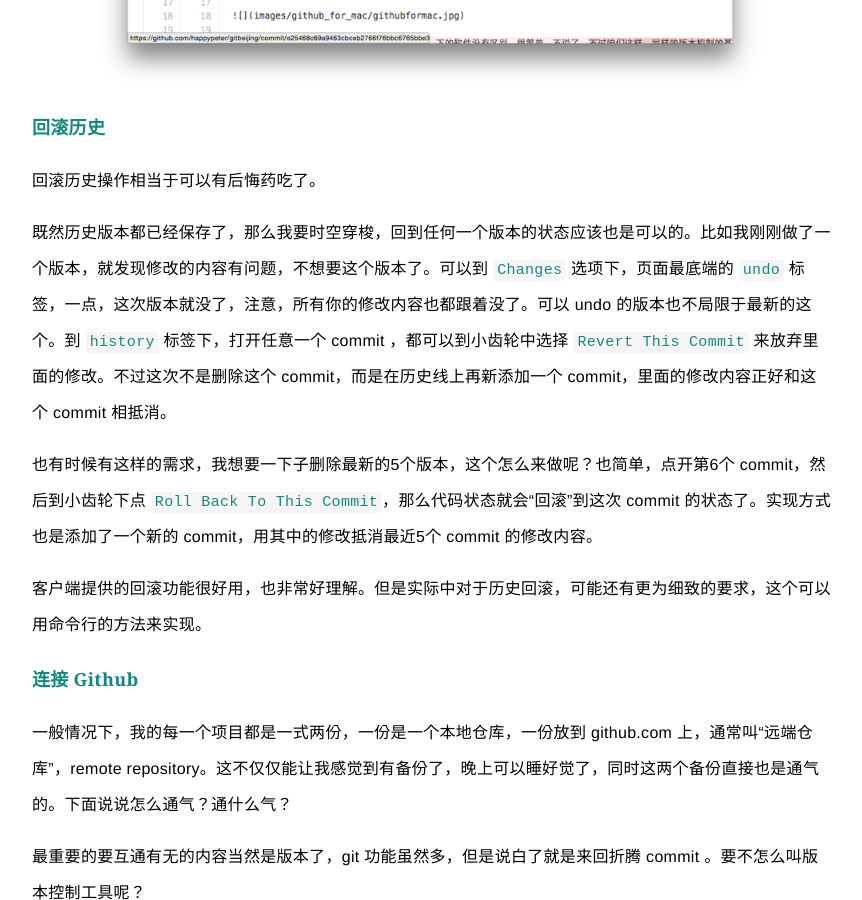
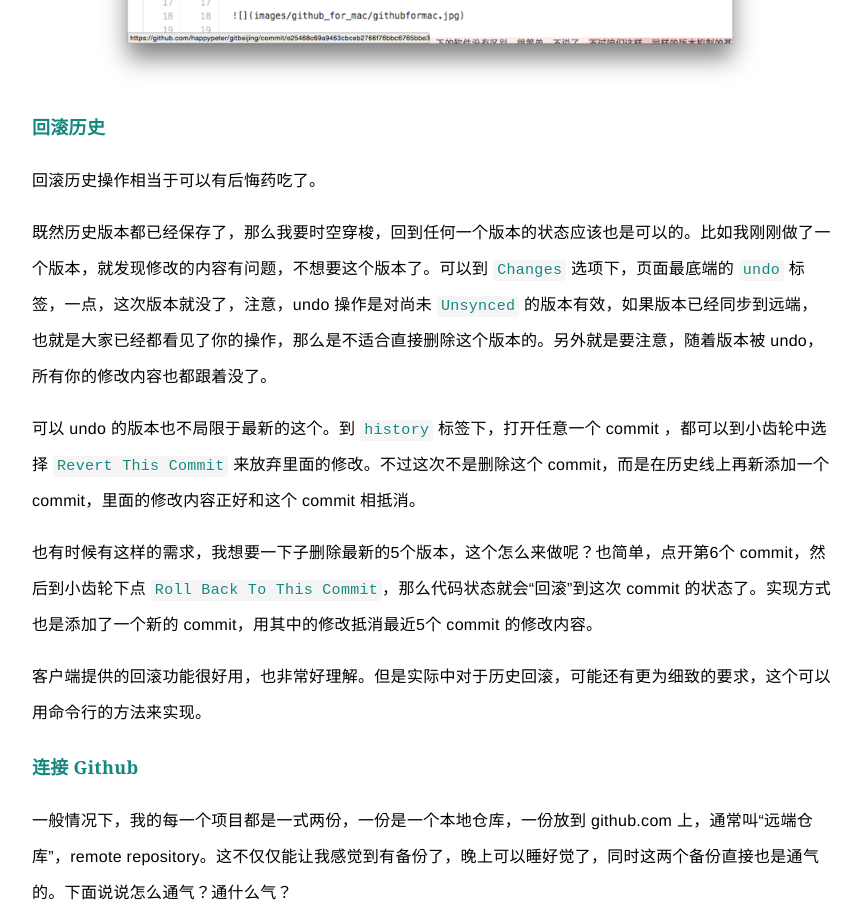
Before and after one commit to happypeter/gitbeijing, a Jekyll site: the page built from github_for_mac.md, in a window 1280 px wide and 900 px high, scrolled down 6382 px. Shown: the whole window, without its empty margins (208-1070 px from the left). Built offline with Jekyll 4.4.1, drawn with Linux system fonts in a browser that asks for light colours.

Commit message:
fix a bug

```diff
--- a/github_for_mac.md
+++ b/github_for_mac.md
@@ -66,7 +66,10 @@ Github For Mac 客户端的安装跟其他 Mac 下的软件没有区别，很简
 <!-- TODO：没有图，没有实例，不太好 -->
 回滚历史操作相当于可以有后悔药吃了。
 
-既然历史版本都已经保存了，那么我要时空穿梭，回到任何一个版本的状态应该也是可以的。比如我刚刚做了一个版本，就发现修改的内容有问题，不想要这个版本了。可以到 `Changes` 选项下，页面最底端的 `undo` 标签，一点，这次版本就没了，注意，所有你的修改内容也都跟着没了。可以 undo 的版本也不局限于最新的这个。到 `history` 标签下，打开任意一个 commit ，都可以到小齿轮中选择 `Revert This Commit` 来放弃里面的修改。不过这次不是删除这个 commit，而是在历史线上再新添加一个 commit，里面的修改内容正好和这个 commit 相抵消。
+既然历史版本都已经保存了，那么我要时空穿梭，回到任何一个版本的状态应该也是可以的。比如我刚刚做了一个版本，就发现修改的内容有问题，不想要这个版本了。可以到 `Changes` 选项下，页面最底端的 `undo` 标签，一点，这次版本就没了，注意，undo 操作是对尚未 `Unsynced` 的版本有效，如果版本已经同步到远端，也就是大家已经都看见了你的操作，那么是不适合直接删除这个版本的。另外就是要注意，随着版本被 undo，所有你的修改内容也都跟着没了。
+
+
+可以 undo 的版本也不局限于最新的这个。到 `history` 标签下，打开任意一个 commit ，都可以到小齿轮中选择 `Revert This Commit` 来放弃里面的修改。不过这次不是删除这个 commit，而是在历史线上再新添加一个 commit，里面的修改内容正好和这个 commit 相抵消。
 
 也有时候有这样的需求，我想要一下子删除最新的5个版本，这个怎么来做呢？也简单，点开第6个 commit，然后到小齿轮下点 `Roll Back To This Commit`，那么代码状态就会“回滚”到这次 commit 的状态了。实现方式也是添加了一个新的 commit，用其中的修改抵消最近5个 commit 的修改内容。
 
```
